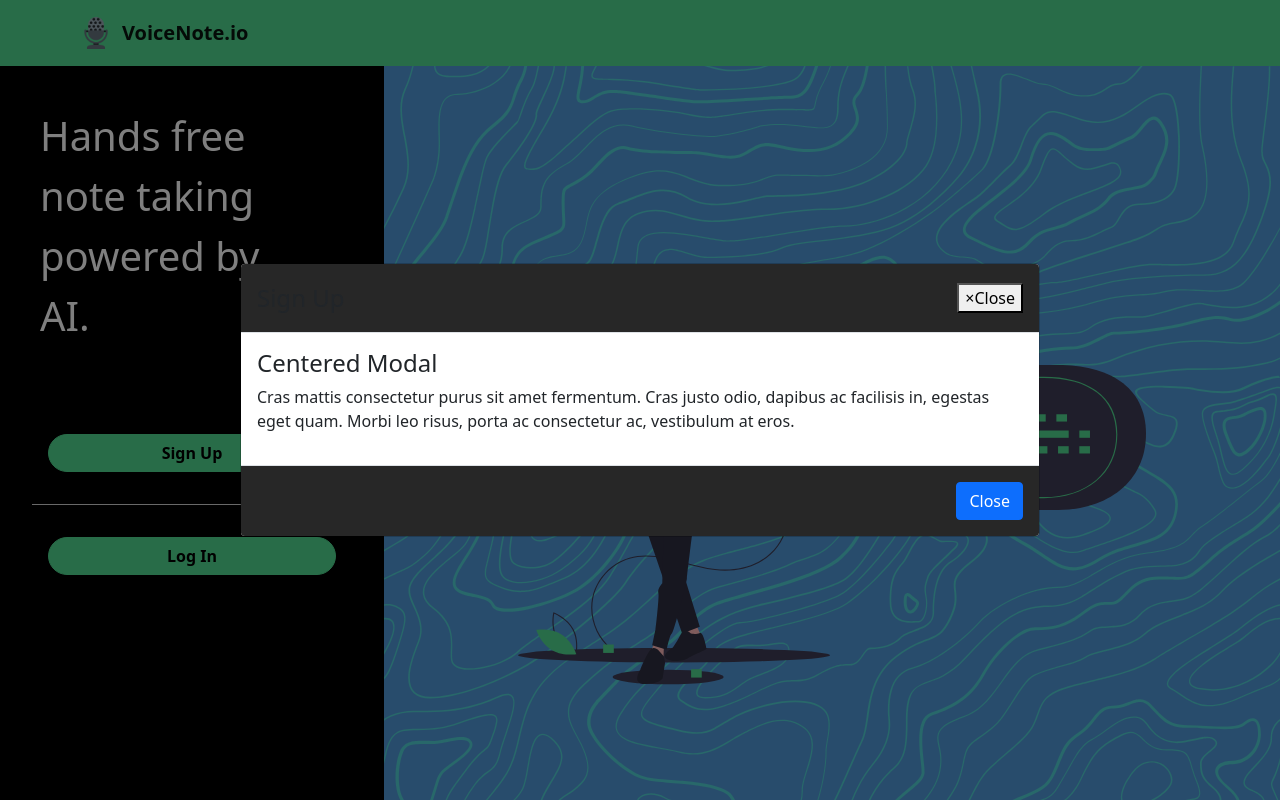
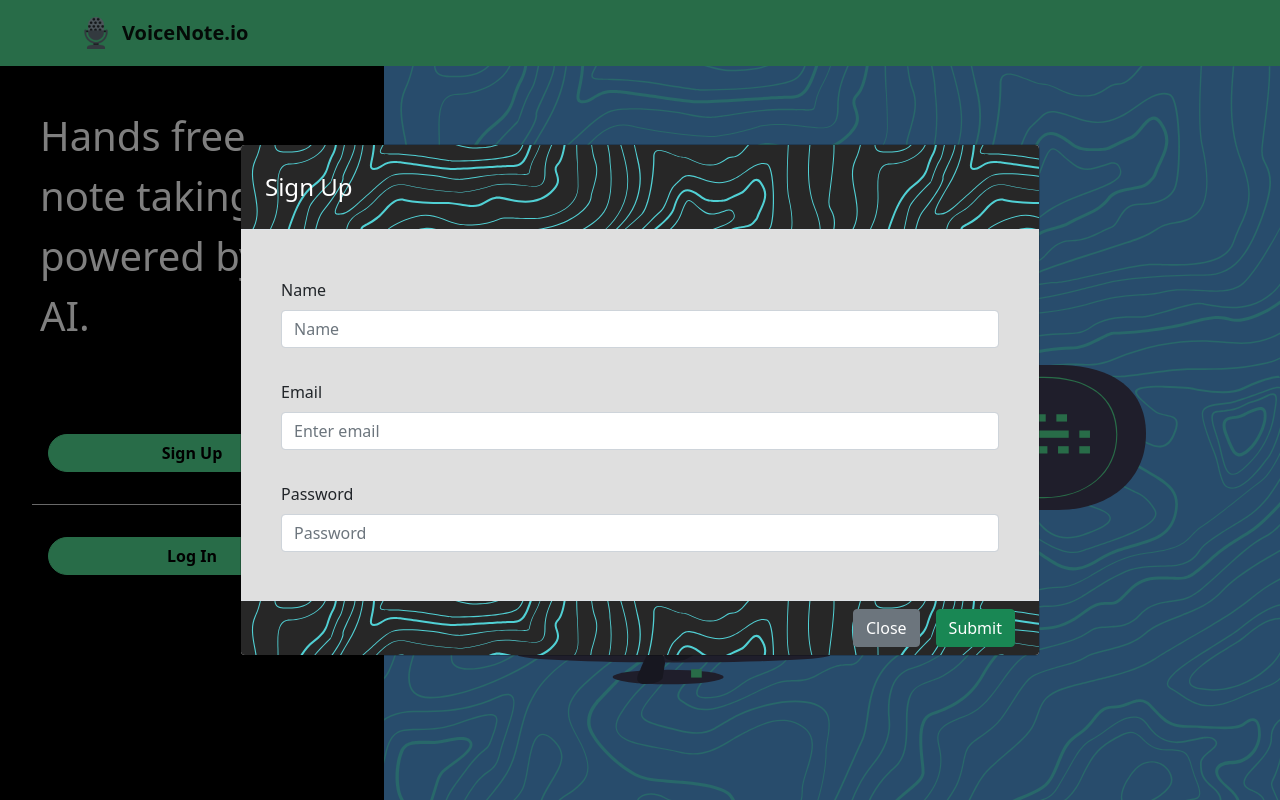
Before and after one commit to ricardodf/voicenote-ui, a React (Create React App) app: page / in a window 1280 px wide. Both pictures are taken after a click on the button "Sign Up". Shown: the top 800 px of the page. Built offline with nearby package versions, Linux system fonts and the light colour scheme.

Commit message:
Modal changes

```diff
--- a/src/components/LandingPage/LPModal/LPModal.css
+++ b/src/components/LandingPage/LPModal/LPModal.css
@@ -1,3 +1,33 @@
 .lpm__header {
   background-color: #272727;
+  padding: 0;
 }
+
+.lpm__header .lpm__title {
+  padding: 1em;
+  color: white;
+}
+
+.lpm__header .lpm__footer-btn-group {
+  display: flex;
+  flex-direction: row;
+  justify-content: flex-end;
+  padding-right: 1em;
+}
+
+.lpm__footer-btn-group .lpm__footer-btn {
+  margin: 0.5em;
+}
+
+.lpm__body {
+  background-color: #dfdfdf;
+  margin: 0;
+}
+
+.lpm__body .lpm__form {
+  padding: 1em;
+}
+
+.lpm__form .lpm__form-element {
+  padding: 1em 0.5em;
+}
--- a/src/components/LandingPage/LPModal/LPModal.js
+++ b/src/components/LandingPage/LPModal/LPModal.js
@@ -1,35 +1,84 @@
 import React from 'react'
 import PropTypes from 'prop-types'
-import { Modal, Button } from 'react-bootstrap'
+import { Modal, Button, Form } from 'react-bootstrap'
 
 import './LPModal.css'
 
-function LPModal (props) {
+class LPModal extends React.Component {
+  constructor (props) {
+    super(props)
+    this.backgroundStyle = {
+      background: 'url(' + '/images/lpm_bgd.svg' + ')',
+      width: '100%',
+      margin: 0
+    }
+  }
+
+  render () {
     return (
+      <>
         <Modal
-      {...props}
+          {...this.props}
           size="lg"
           aria-labelledby="contained-modal-title-vcenter"
           centered
         >
-      <Modal.Header className="lpm__header" closeButton>
-        <Modal.Title id="contained-modal-title-vcenter">
-          {props.title}
+          <Modal.Header className="lpm__header">
+            <div style={this.backgroundStyle}>
+              <Modal.Title
+                className="lpm__title"
+                id="contained-modal-title-vcenter"
+              >
+                {this.props.title}
               </Modal.Title>
+            </div>
           </Modal.Header>
-      <Modal.Body>
-        <h4>Centered Modal</h4>
-        <p>
-          Cras mattis consectetur purus sit amet fermentum. Cras justo odio,
-          dapibus ac facilisis in, egestas eget quam. Morbi leo risus, porta ac
-          consectetur ac, vestibulum at eros.
-        </p>
+          <Modal.Body className="lpm__body">
+            <Form className="lpm__form">
+              <Form.Group
+                className="lpm__form-element"
+                controlId="formBasicEmail"
+              >
+                <Form.Label>Name</Form.Label>
+                <Form.Control type="text" placeholder="Name" />
+              </Form.Group>
+              <Form.Group className="lpm__form-element" controlId="formEmail">
+                <Form.Label>Email</Form.Label>
+                <Form.Control type="email" placeholder="Enter email" />
+              </Form.Group>
+              <Form.Group
+                className="lpm__form-element"
+                controlId="formBasicPassword"
+              >
+                <Form.Label>Password</Form.Label>
+                <Form.Control type="password" placeholder="Password" />
+              </Form.Group>
+            </Form>
           </Modal.Body>
           <Modal.Footer className="lpm__header">
-        <Button onClick={props.testfunc}>Close</Button>
+            <div style={this.backgroundStyle}>
+              <div className="lpm__footer-btn-group">
+                <Button
+                  className="lpm__footer-btn"
+                  variant="secondary"
+                  onClick={this.props.testfunc}
+                >
+                  Close
+                </Button>
+                <Button
+                  className="lpm__footer-btn"
+                  variant="success"
+                  onClick={this.props.testfunc}
+                >
+                  Submit
+                </Button>
+              </div>
+            </div>
           </Modal.Footer>
         </Modal>
+      </>
     )
+  }
 }
 
 LPModal.propTypes = {
```
Also changed, not shown: public/images/lpm_bgd.svg (added), public/images/topography - copia.svg (added). Lines whose indentation alone changed are shown as unchanged.
